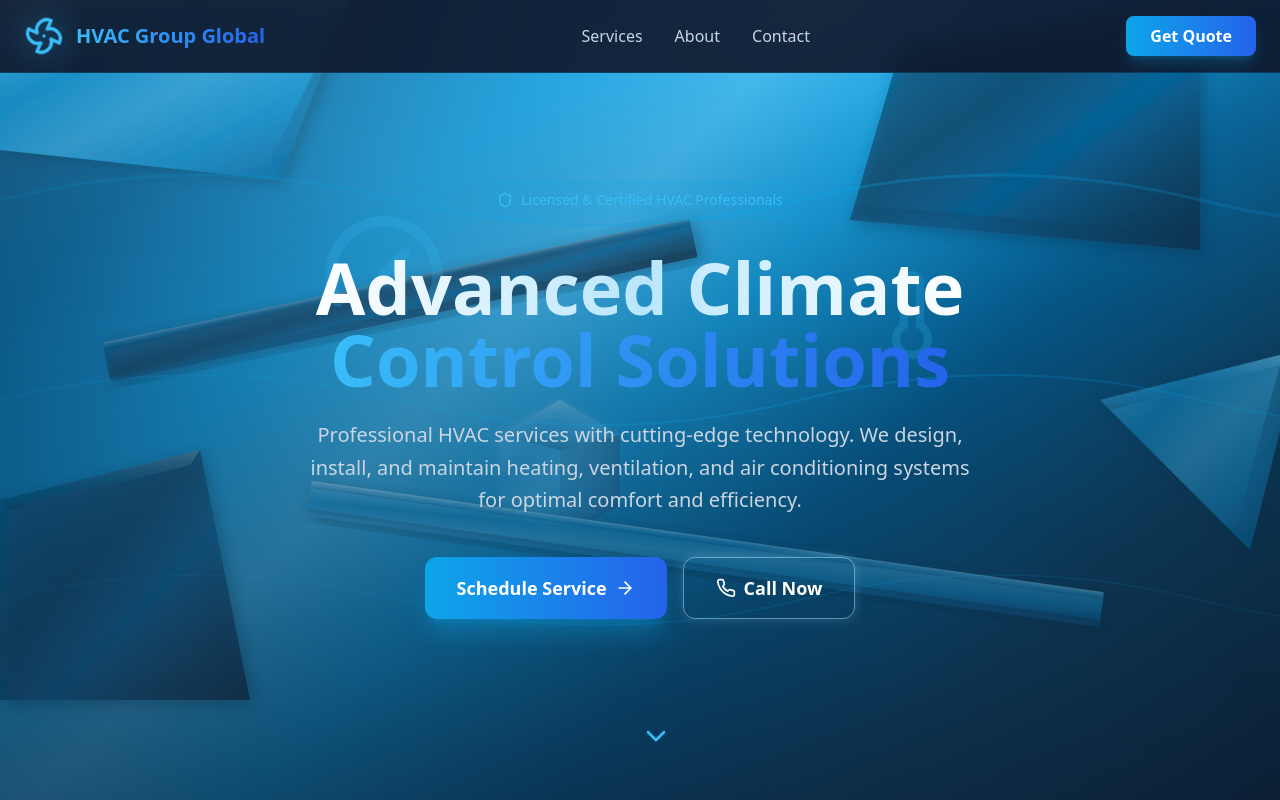
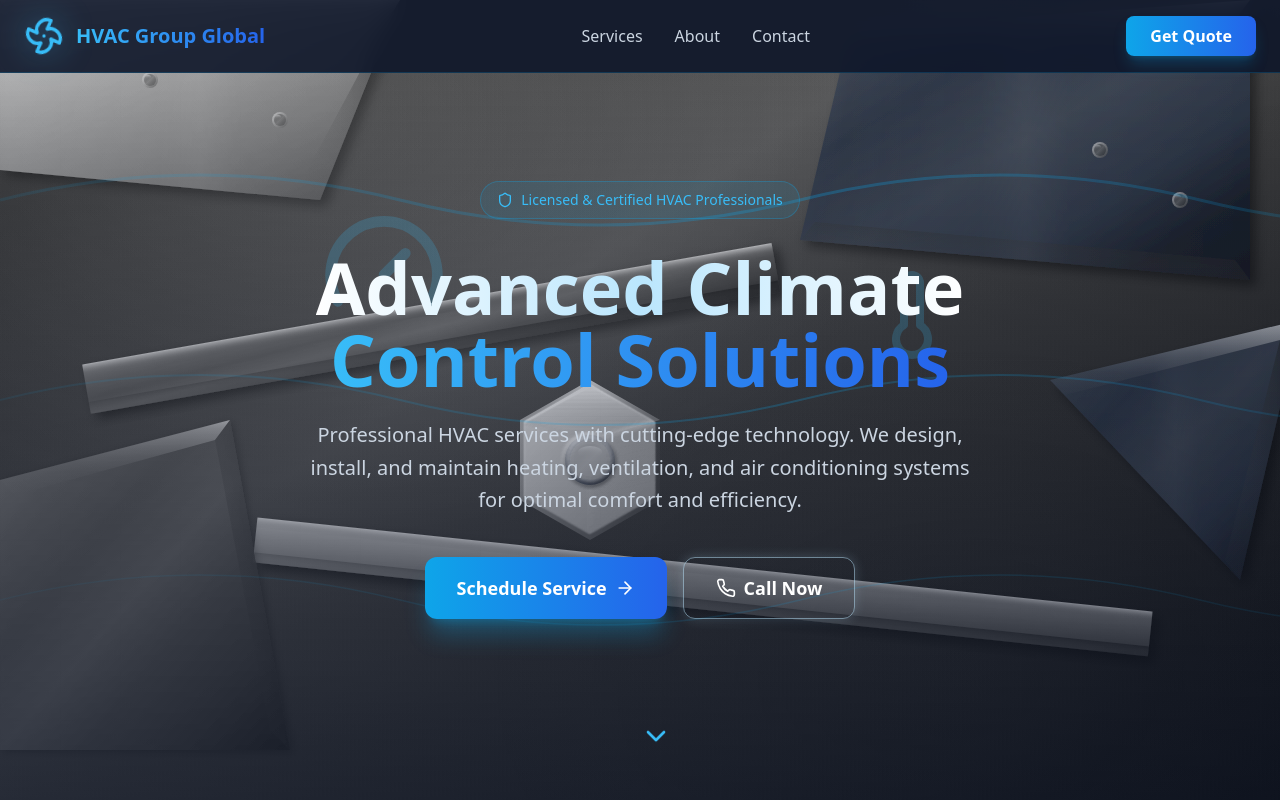
Before and after one commit to inumise/Hvac, a React (Vite) app: page / in a window 1280 px wide. Shown: the top 800 px of the page. Built offline with nearby package versions, Linux system fonts and the light colour scheme.

Commit message:
Redesign background with stainless steel metallic colors and high-quality 3D rendering
Co-Authored-By: Nice Danger <linuxradek@gmail.com>

```diff
--- a/src/App.tsx
+++ b/src/App.tsx
@@ -142,139 +142,239 @@ function App() {
 
   return (
     <div className="min-h-screen bg-slate-900 text-white overflow-x-hidden">
-      {/* 3D Steel Background with Sapphire-to-Navy Metallic Gradient */}
+      {/* High-Quality 3D Stainless Steel Background */}
       <div className="fixed inset-0 pointer-events-none">
-        {/* Base gradient - sapphire to navy metallic */}
+        {/* Base gradient - dark steel to gunmetal */}
         <div className="absolute inset-0" style={{
-          background: `linear-gradient(135deg,
-            #0c4a6e 0%,
-            #0369a1 15%,
-            #0ea5e9 30%,
-            #38bdf8 40%,
-            #0ea5e9 50%,
-            #0369a1 65%,
-            #0c4a6e 80%,
-            #082f49 100%)`
+          background: `linear-gradient(145deg,
+            #1a1a1a 0%,
+            #2d2d2d 10%,
+            #3d3d3d 20%,
+            #4a4a4a 30%,
+            #5a5a5a 40%,
+            #4a4a4a 50%,
+            #3d3d3d 60%,
+            #2d2d2d 75%,
+            #1a1a1a 90%,
+            #0f0f0f 100%)`
         }}></div>
 
-        {/* Metallic sheen overlay */}
-        <div className="absolute inset-0 opacity-40" style={{
-          background: `linear-gradient(180deg,
-            rgba(255,255,255,0.15) 0%,
-            rgba(255,255,255,0.05) 20%,
-            transparent 40%,
-            rgba(0,0,0,0.1) 60%,
-            rgba(0,0,0,0.2) 100%)`
+        {/* Stainless steel brushed texture overlay */}
+        <div className="absolute inset-0 opacity-30" style={{
+          background: `repeating-linear-gradient(
+            90deg,
+            transparent 0px,
+            rgba(255,255,255,0.03) 1px,
+            transparent 2px,
+            transparent 4px
+          )`
         }}></div>
 
-        {/* 3D Steel Shapes */}
-        <svg className="absolute inset-0 w-full h-full" xmlns="http://www.w3.org/2000/svg">
+        {/* Metallic sheen - top light source */}
+        <div className="absolute inset-0 opacity-50" style={{
+          background: `linear-gradient(165deg,
+            rgba(255,255,255,0.25) 0%,
+            rgba(200,200,200,0.15) 10%,
+            rgba(150,150,150,0.08) 20%,
+            transparent 35%,
+            rgba(0,0,0,0.1) 60%,
+            rgba(0,0,0,0.25) 100%)`
+        }}></div>
+
+        {/* High-Quality 3D Steel Shapes with Anti-Aliasing */}
+        <svg className="absolute inset-0 w-full h-full" xmlns="http://www.w3.org/2000/svg" style={{ shapeRendering: 'geometricPrecision' }}>
           <defs>
-            {/* Metallic sapphire gradient - lighter */}
-            <linearGradient id="steelSapphire" x1="0%" y1="0%" x2="100%" y2="100%">
-              <stop offset="0%" stopColor="#7dd3fc"/>
-              <stop offset="15%" stopColor="#38bdf8"/>
-              <stop offset="30%" stopColor="#0ea5e9"/>
-              <stop offset="50%" stopColor="#38bdf8"/>
-              <stop offset="70%" stopColor="#0ea5e9"/>
-              <stop offset="85%" stopColor="#0284c7"/>
-              <stop offset="100%" stopColor="#0369a1"/>
+            {/* Polished stainless steel gradient - bright */}
+            <linearGradient id="stainlessPolished" x1="0%" y1="0%" x2="100%" y2="100%">
+              <stop offset="0%" stopColor="#f0f0f0"/>
+              <stop offset="8%" stopColor="#e0e0e0"/>
+              <stop offset="15%" stopColor="#d0d0d0"/>
+              <stop offset="25%" stopColor="#c0c0c0"/>
+              <stop offset="35%" stopColor="#b0b0b0"/>
+              <stop offset="45%" stopColor="#a0a0a0"/>
+              <stop offset="55%" stopColor="#909090"/>
+              <stop offset="65%" stopColor="#808080"/>
+              <stop offset="75%" stopColor="#707070"/>
+              <stop offset="85%" stopColor="#606060"/>
+              <stop offset="95%" stopColor="#505050"/>
+              <stop offset="100%" stopColor="#404040"/>
             </linearGradient>
 
-            {/* Metallic navy gradient - darker */}
-            <linearGradient id="steelNavy" x1="0%" y1="0%" x2="100%" y2="100%">
-              <stop offset="0%" stopColor="#0369a1"/>
-              <stop offset="20%" stopColor="#075985"/>
-              <stop offset="40%" stopColor="#0c4a6e"/>
-              <stop offset="60%" stopColor="#0369a1"/>
-              <stop offset="80%" stopColor="#0c4a6e"/>
-              <stop offset="100%" stopColor="#082f49"/>
+            {/* Brushed steel gradient - darker */}
+            <linearGradient id="steelBrushed" x1="0%" y1="0%" x2="100%" y2="100%">
+              <stop offset="0%" stopColor="#909090"/>
+              <stop offset="10%" stopColor="#808080"/>
+              <stop offset="20%" stopColor="#707070"/>
+              <stop offset="35%" stopColor="#606060"/>
+              <stop offset="50%" stopColor="#707070"/>
+              <stop offset="65%" stopColor="#585858"/>
+              <stop offset="80%" stopColor="#484848"/>
+              <stop offset="90%" stopColor="#383838"/>
+              <stop offset="100%" stopColor="#282828"/>
             </linearGradient>
 
-            {/* 3D highlight gradient */}
-            <linearGradient id="steel3DHighlight" x1="0%" y1="0%" x2="0%" y2="100%">
-              <stop offset="0%" stopColor="#bae6fd" stopOpacity="0.6"/>
-              <stop offset="30%" stopColor="#7dd3fc" stopOpacity="0.3"/>
-              <stop offset="70%" stopColor="#0284c7" stopOpacity="0.1"/>
-              <stop offset="100%" stopColor="#082f49" stopOpacity="0.4"/>
+            {/* Gunmetal gradient */}
+            <linearGradient id="gunmetalSteel" x1="0%" y1="0%" x2="100%" y2="100%">
+              <stop offset="0%" stopColor="#4a5568"/>
+              <stop offset="15%" stopColor="#3d4654"/>
+              <stop offset="30%" stopColor="#2d3748"/>
+              <stop offset="50%" stopColor="#3d4654"/>
+              <stop offset="70%" stopColor="#2d3748"/>
+              <stop offset="85%" stopColor="#1a202c"/>
+              <stop offset="100%" stopColor="#171923"/>
             </linearGradient>
 
-            {/* 3D shadow gradient */}
-            <linearGradient id="steel3DShadow" x1="100%" y1="0%" x2="0%" y2="100%">
-              <stop offset="0%" stopColor="#082f49" stopOpacity="0.8"/>
-              <stop offset="50%" stopColor="#0c4a6e" stopOpacity="0.5"/>
-              <stop offset="100%" stopColor="#0369a1" stopOpacity="0.2"/>
+            {/* 3D highlight - polished edge */}
+            <linearGradient id="steelHighlight" x1="0%" y1="0%" x2="0%" y2="100%">
+              <stop offset="0%" stopColor="#ffffff" stopOpacity="0.9"/>
+              <stop offset="10%" stopColor="#f5f5f5" stopOpacity="0.7"/>
+              <stop offset="30%" stopColor="#e0e0e0" stopOpacity="0.5"/>
+              <stop offset="50%" stopColor="#c0c0c0" stopOpacity="0.3"/>
+              <stop offset="70%" stopColor="#a0a0a0" stopOpacity="0.15"/>
+              <stop offset="100%" stopColor="#808080" stopOpacity="0.05"/>
             </linearGradient>
 
-            {/* Drop shadow filter for 3D effect */}
-            <filter id="steelShadow" x="-20%" y="-20%" width="140%" height="140%">
-              <feDropShadow dx="4" dy="4" stdDeviation="8" floodColor="#082f49" floodOpacity="0.5"/>
+            {/* 3D shadow - beveled edge */}
+            <linearGradient id="steelShadowGrad" x1="100%" y1="0%" x2="0%" y2="100%">
+              <stop offset="0%" stopColor="#1a1a1a" stopOpacity="0.9"/>
+              <stop offset="20%" stopColor="#252525" stopOpacity="0.7"/>
+              <stop offset="40%" stopColor="#303030" stopOpacity="0.5"/>
+              <stop offset="60%" stopColor="#404040" stopOpacity="0.3"/>
+              <stop offset="80%" stopColor="#505050" stopOpacity="0.15"/>
+              <stop offset="100%" stopColor="#606060" stopOpacity="0.05"/>
+            </linearGradient>
+
+            {/* Reflection gradient for mirror effect */}
+            <linearGradient id="steelReflection" x1="0%" y1="0%" x2="100%" y2="0%">
+              <stop offset="0%" stopColor="#ffffff" stopOpacity="0"/>
+              <stop offset="40%" stopColor="#ffffff" stopOpacity="0.1"/>
+              <stop offset="50%" stopColor="#ffffff" stopOpacity="0.25"/>
+              <stop offset="60%" stopColor="#ffffff" stopOpacity="0.1"/>
+              <stop offset="100%" stopColor="#ffffff" stopOpacity="0"/>
+            </linearGradient>
+
+            {/* High-quality drop shadow filter */}
+            <filter id="steelDropShadow" x="-30%" y="-30%" width="160%" height="160%">
+              <feGaussianBlur in="SourceAlpha" stdDeviation="6" result="blur"/>
+              <feOffset dx="6" dy="6" result="offsetBlur"/>
+              <feFlood floodColor="#000000" floodOpacity="0.5"/>
+              <feComposite in2="offsetBlur" operator="in"/>
+              <feMerge>
+                <feMergeNode/>
+                <feMergeNode in="SourceGraphic"/>
+              </feMerge>
             </filter>
 
-            <filter id="steelGlow" x="-20%" y="-20%" width="140%" height="140%">
-              <feDropShadow dx="-2" dy="-2" stdDeviation="4" floodColor="#7dd3fc" floodOpacity="0.3"/>
+            {/* Inner bevel filter for 3D depth */}
+            <filter id="steelBevel" x="-10%" y="-10%" width="120%" height="120%">
+              <feGaussianBlur in="SourceAlpha" stdDeviation="2" result="blur"/>
+              <feSpecularLighting in="blur" surfaceScale="5" specularConstant="0.75" specularExponent="20" lightingColor="#ffffff" result="specOut">
+                <fePointLight x="-5000" y="-10000" z="20000"/>
+              </feSpecularLighting>
+              <feComposite in="specOut" in2="SourceAlpha" operator="in" result="specOut"/>
+              <feComposite in="SourceGraphic" in2="specOut" operator="arithmetic" k1="0" k2="1" k3="1" k4="0"/>
+            </filter>
+
+            {/* Ambient occlusion filter */}
+            <filter id="ambientOcclusion" x="-20%" y="-20%" width="140%" height="140%">
+              <feGaussianBlur in="SourceAlpha" stdDeviation="4" result="blur"/>
+              <feOffset dx="2" dy="2" result="offsetBlur"/>
+              <feFlood floodColor="#000000" floodOpacity="0.3"/>
+              <feComposite in2="offsetBlur" operator="in"/>
+              <feMerge>
+                <feMergeNode/>
+                <feMergeNode in="SourceGraphic"/>
+              </feMerge>
             </filter>
           </defs>
 
           {/* Large 3D Steel Panel - Top Left */}
-          <g filter="url(#steelShadow)">
-            <polygon points="0,0 350,0 280,180 0,150" fill="url(#steelSapphire)" opacity="0.7"/>
-            <polygon points="0,0 350,0 340,20 10,20" fill="url(#steel3DHighlight)" opacity="0.8"/>
-            <polygon points="280,180 350,0 340,20 270,160" fill="url(#steel3DShadow)" opacity="0.6"/>
+          <g filter="url(#steelDropShadow)">
+            <polygon points="0,0 400,0 320,200 0,170" fill="url(#stainlessPolished)" opacity="0.85"/>
+            <polygon points="0,0 400,0 385,25 15,25" fill="url(#steelHighlight)" opacity="0.9"/>
+            <polygon points="320,200 400,0 385,25 305,175" fill="url(#steelShadowGrad)" opacity="0.8"/>
+            <polygon points="0,0 400,0 320,200 0,170" fill="url(#steelReflection)" opacity="0.3"/>
           </g>
 
-          {/* 3D Steel Beam - Diagonal */}
-          <g filter="url(#steelShadow)" transform="rotate(-12, 400, 300)">
-            <rect x="100" y="280" width="600" height="40" fill="url(#steelNavy)" opacity="0.8" rx="2"/>
-            <rect x="100" y="280" width="600" height="8" fill="url(#steel3DHighlight)" opacity="0.7" rx="2"/>
-            <rect x="100" y="312" width="600" height="8" fill="url(#steel3DShadow)" opacity="0.5" rx="2"/>
+          {/* 3D Steel I-Beam - Diagonal */}
+          <g filter="url(#steelDropShadow)" transform="rotate(-10, 450, 320)">
+            <rect x="80" y="300" width="700" height="50" fill="url(#steelBrushed)" opacity="0.9" rx="1"/>
+            <rect x="80" y="300" width="700" height="12" fill="url(#steelHighlight)" opacity="0.85" rx="1"/>
+            <rect x="80" y="338" width="700" height="12" fill="url(#steelShadowGrad)" opacity="0.7" rx="1"/>
+            <rect x="80" y="312" width="700" height="26" fill="url(#steelReflection)" opacity="0.2"/>
           </g>
 
           {/* 3D Steel Panel - Right Side */}
-          <g filter="url(#steelShadow)">
-            <polygon points="900,50 1200,0 1200,250 850,220" fill="url(#steelNavy)" opacity="0.75"/>
-            <polygon points="900,50 1200,0 1200,15 910,60" fill="url(#steel3DHighlight)" opacity="0.7"/>
-            <polygon points="850,220 1200,250 1200,235 860,205" fill="url(#steel3DShadow)" opacity="0.5"/>
+          <g filter="url(#steelDropShadow)">
+            <polygon points="850,30 1250,0 1250,280 800,240" fill="url(#gunmetalSteel)" opacity="0.9"/>
+            <polygon points="850,30 1250,0 1235,20 865,48" fill="url(#steelHighlight)" opacity="0.85"/>
+            <polygon points="800,240 1250,280 1235,260 815,222" fill="url(#steelShadowGrad)" opacity="0.7"/>
+            <polygon points="850,30 1250,0 1250,280 800,240" fill="url(#steelReflection)" opacity="0.25"/>
           </g>
 
-          {/* 3D Steel Hexagon - Center */}
-          <g filter="url(#steelGlow)" transform="translate(500, 400)">
-            <polygon points="60,0 120,35 120,105 60,140 0,105 0,35" fill="url(#steelSapphire)" opacity="0.6"/>
-            <polygon points="60,0 120,35 60,50 0,35" fill="url(#steel3DHighlight)" opacity="0.8"/>
-            <polygon points="120,35 120,105 60,140 60,50" fill="url(#steel3DShadow)" opacity="0.4"/>
+          {/* 3D Steel Hexagonal Bolt - Center */}
+          <g filter="url(#steelBevel)" transform="translate(520, 380)">
+            <polygon points="70,0 140,40 140,120 70,160 0,120 0,40" fill="url(#stainlessPolished)" opacity="0.8"/>
+            <polygon points="70,0 140,40 70,60 0,40" fill="url(#steelHighlight)" opacity="0.9"/>
+            <polygon points="140,40 140,120 70,160 70,60" fill="url(#steelShadowGrad)" opacity="0.6"/>
+            <circle cx="70" cy="80" r="25" fill="url(#gunmetalSteel)" opacity="0.9"/>
+            <circle cx="70" cy="80" r="20" fill="url(#steelBrushed)" opacity="0.8"/>
+            <ellipse cx="70" cy="72" rx="12" ry="6" fill="url(#steelHighlight)" opacity="0.5"/>
           </g>
 
           {/* 3D Steel Beam - Lower */}
-          <g filter="url(#steelShadow)" transform="rotate(8, 800, 600)">
-            <rect x="300" y="550" width="800" height="35" fill="url(#steelSapphire)" opacity="0.7" rx="2"/>
-            <rect x="300" y="550" width="800" height="7" fill="url(#steel3DHighlight)" opacity="0.8" rx="2"/>
-            <rect x="300" y="578" width="800" height="7" fill="url(#steel3DShadow)" opacity="0.5" rx="2"/>
+          <g filter="url(#steelDropShadow)" transform="rotate(6, 850, 620)">
+            <rect x="250" y="580" width="900" height="45" fill="url(#stainlessPolished)" opacity="0.85" rx="1"/>
+            <rect x="250" y="580" width="900" height="10" fill="url(#steelHighlight)" opacity="0.9" rx="1"/>
+            <rect x="250" y="615" width="900" height="10" fill="url(#steelShadowGrad)" opacity="0.7" rx="1"/>
+            <rect x="250" y="590" width="900" height="25" fill="url(#steelReflection)" opacity="0.2"/>
           </g>
 
           {/* 3D Steel Panel - Bottom Left */}
-          <g filter="url(#steelShadow)">
-            <polygon points="0,500 200,450 250,700 0,700" fill="url(#steelNavy)" opacity="0.7"/>
-            <polygon points="0,500 200,450 190,465 10,510" fill="url(#steel3DHighlight)" opacity="0.6"/>
+          <g filter="url(#ambientOcclusion)">
+            <polygon points="0,480 230,420 290,750 0,750" fill="url(#steelBrushed)" opacity="0.85"/>
+            <polygon points="0,480 230,420 215,440 15,495" fill="url(#steelHighlight)" opacity="0.8"/>
+            <polygon points="230,420 290,750 270,730 215,440" fill="url(#steelShadowGrad)" opacity="0.65"/>
           </g>
 
-          {/* 3D Steel Triangle - Right */}
-          <g filter="url(#steelShadow)">
-            <polygon points="1100,400 1300,350 1250,550" fill="url(#steelSapphire)" opacity="0.65"/>
-            <polygon points="1100,400 1300,350 1280,365 1110,410" fill="url(#steel3DHighlight)" opacity="0.7"/>
-            <polygon points="1250,550 1300,350 1280,365 1235,530" fill="url(#steel3DShadow)" opacity="0.5"/>
+          {/* 3D Steel Triangle Plate - Right */}
+          <g filter="url(#steelDropShadow)">
+            <polygon points="1050,380 1300,320 1240,580" fill="url(#gunmetalSteel)" opacity="0.85"/>
+            <polygon points="1050,380 1300,320 1280,340 1065,395" fill="url(#steelHighlight)" opacity="0.85"/>
+            <polygon points="1240,580 1300,320 1280,340 1225,560" fill="url(#steelShadowGrad)" opacity="0.7"/>
+            <polygon points="1050,380 1300,320 1240,580" fill="url(#steelReflection)" opacity="0.2"/>
           </g>
 
-          {/* Subtle metallic grid overlay */}
-          <pattern id="metalGridBlue" width="80" height="80" patternUnits="userSpaceOnUse">
-            <path d="M 80 0 L 0 0 0 80" fill="none" stroke="#0ea5e9" strokeWidth="0.3" opacity="0.3"/>
+          {/* Additional detail - small steel rivets */}
+          <g opacity="0.7">
+            <circle cx="150" cy="80" r="8" fill="url(#stainlessPolished)"/>
+            <circle cx="150" cy="80" r="6" fill="url(#steelBrushed)"/>
+            <ellipse cx="148" cy="77" rx="3" ry="2" fill="url(#steelHighlight)" opacity="0.8"/>
+
+            <circle cx="280" cy="120" r="8" fill="url(#stainlessPolished)"/>
+            <circle cx="280" cy="120" r="6" fill="url(#steelBrushed)"/>
+            <ellipse cx="278" cy="117" rx="3" ry="2" fill="url(#steelHighlight)" opacity="0.8"/>
+
+            <circle cx="1100" cy="150" r="8" fill="url(#stainlessPolished)"/>
+            <circle cx="1100" cy="150" r="6" fill="url(#steelBrushed)"/>
+            <ellipse cx="1098" cy="147" rx="3" ry="2" fill="url(#steelHighlight)" opacity="0.8"/>
+
+            <circle cx="1180" cy="200" r="8" fill="url(#stainlessPolished)"/>
+            <circle cx="1180" cy="200" r="6" fill="url(#steelBrushed)"/>
+            <ellipse cx="1178" cy="197" rx="3" ry="2" fill="url(#steelHighlight)" opacity="0.8"/>
+          </g>
+
+          {/* Fine metallic grid overlay */}
+          <pattern id="metalGridSteel" width="60" height="60" patternUnits="userSpaceOnUse">
+            <path d="M 60 0 L 0 0 0 60" fill="none" stroke="#606060" strokeWidth="0.5" opacity="0.4"/>
           </pattern>
-          <rect width="100%" height="100%" fill="url(#metalGridBlue)" opacity="0.15"/>
+          <rect width="100%" height="100%" fill="url(#metalGridSteel)" opacity="0.1"/>
         </svg>
 
-        {/* Soft light reflection overlay */}
+        {/* Soft ambient light reflection */}
         <div className="absolute inset-0" style={{
-          background: `radial-gradient(ellipse at 30% 20%, rgba(186,230,253,0.15) 0%, transparent 50%),
-                       radial-gradient(ellipse at 70% 80%, rgba(14,165,233,0.1) 0%, transparent 40%)`
+          background: `radial-gradient(ellipse at 25% 15%, rgba(255,255,255,0.12) 0%, transparent 45%),
+                       radial-gradient(ellipse at 75% 85%, rgba(100,100,100,0.08) 0%, transparent 35%)`
         }}></div>
       </div>
 
```
